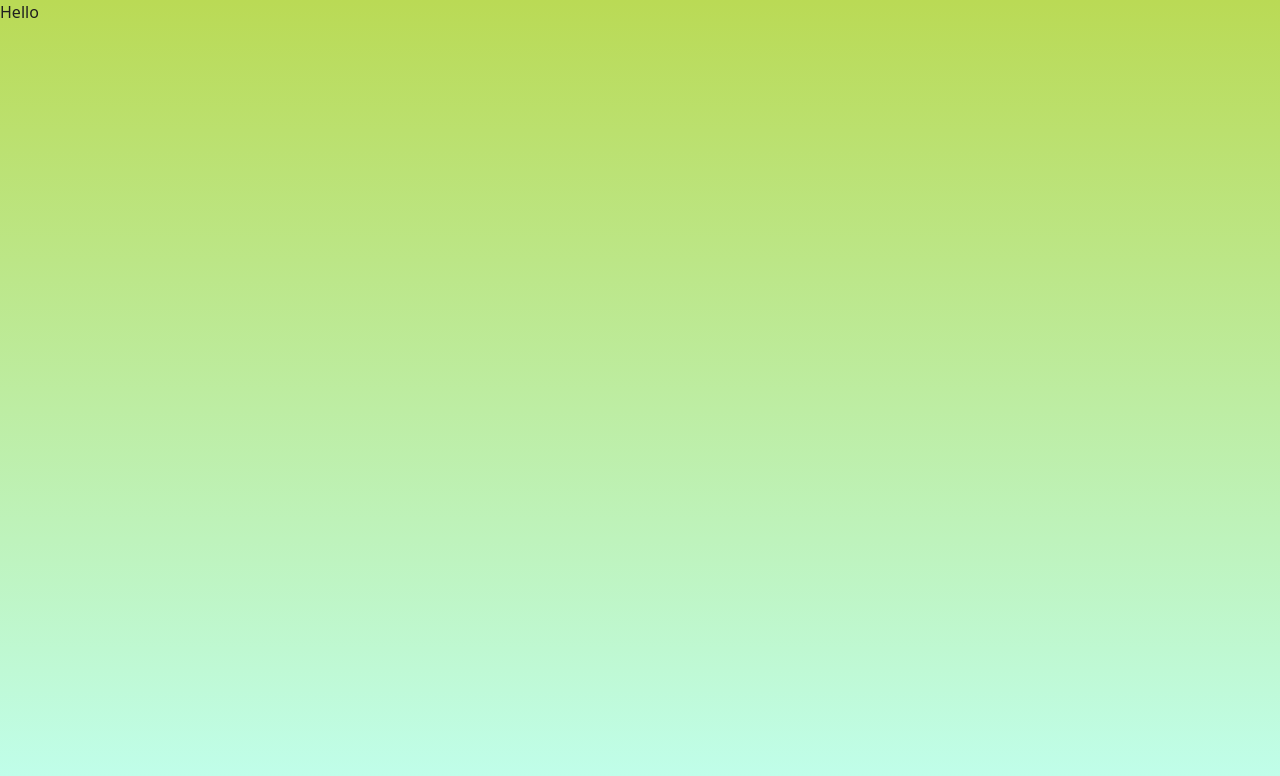
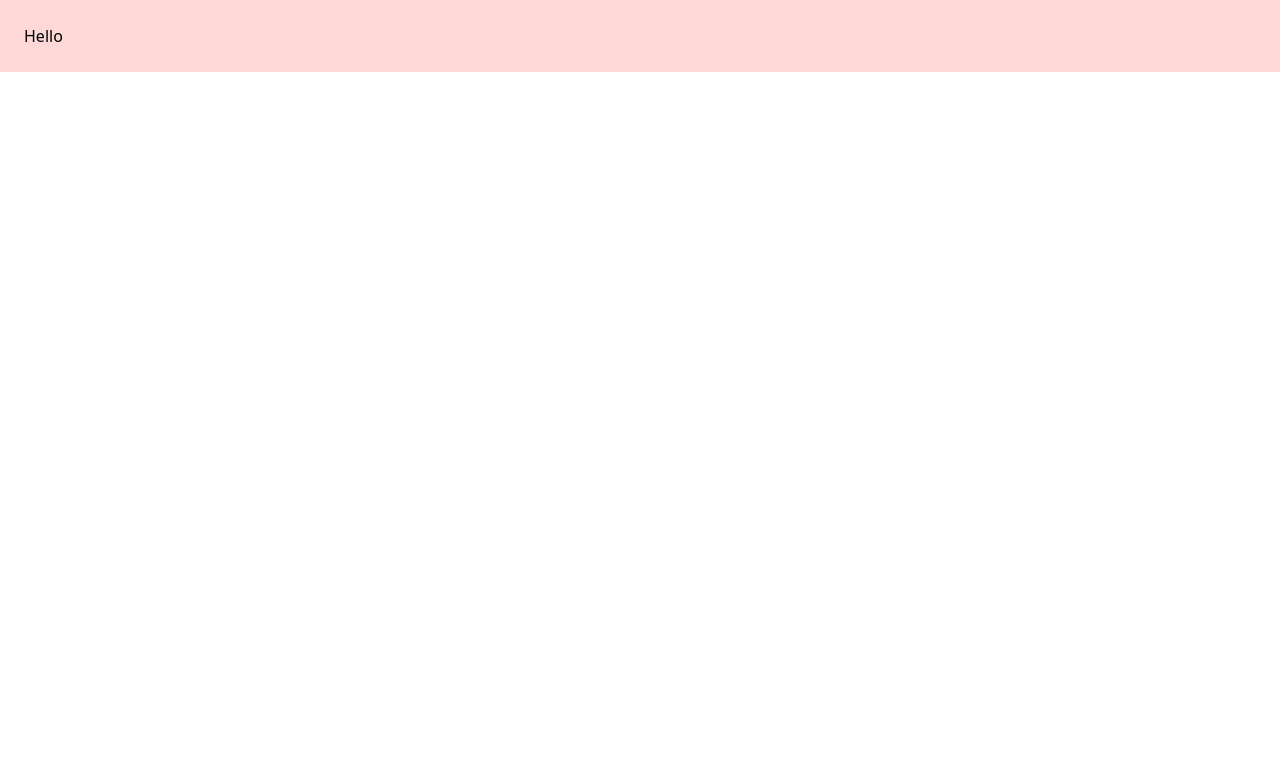
Before and after one commit to srourera/PEC3-HTML-CSS, a website built with Parcel: page src/index.html in a window 1280 px wide. Built offline with nearby package versions, Linux system fonts and the light colour scheme.

Commit message:
Boilerplate finished

```diff
--- a/package.json
+++ b/package.json
@@ -11,7 +11,7 @@
     "build": "npm-run-all clean parcel:build"
   },
   "keywords": [],
-  "author": "",
+  "author": "Sergi Rourera",
   "license": "ISC",
   "devDependencies": {
     "autoprefixer": "^9.5.1",
--- a/src/index.html
+++ b/src/index.html
@@ -3,7 +3,7 @@
   <link rel="stylesheet" href="./styles.css" />
 </head>
 <body>
-  <h1 class="title">Hello</h1>
+  <h1 class="title p-6 bg-red-200">Hello</h1>
   <script src="./index.js"></script>
 </body>
 </html>
--- a/src/styles.css
+++ b/src/styles.css
@@ -1,26 +1,3 @@
 @tailwind base;
 @tailwind components;
 @tailwind utilities;
-
-:root {
-    --container-width: 800px;
-}
-
-.container {
-    width: var(--container-width);
-}
-
-.title {
-    display: flex;
-    box-sizing: 'border-box'
-}
-
-::placeholder {
-    color: gray;
-}
-
-body {
-    height: 100vh;
-    color: #1f1f1f;
-    background: linear-gradient(to bottom, #bada55, #c0ffee);
-}
```
